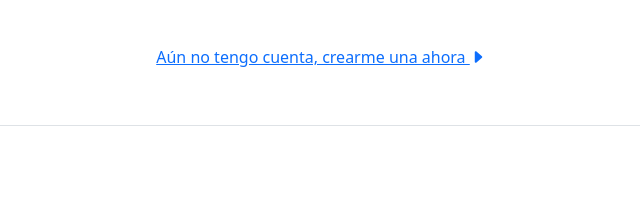
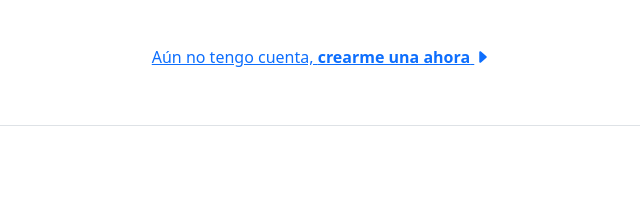
Before and after one commit to coxmau77/online-shop, a website: page public/login.html in a window 1280 px wide. Shown: the part 352-549 px from the top of the page, 319-959 px from the left. Drawn offline with nearby package versions, Linux system fonts and the light colour scheme.

Commit message:
chore: correcciones de codigo

```diff
--- a/public/login.html
+++ b/public/login.html
@@ -45,7 +45,8 @@
         </form>
 
         <div class="d-flex justify-content-center m-5">
-            <a href="./signup.html">Aún no tengo cuenta, crearme una ahora <i class="bi bi-caret-right-fill"></i></a>
+            <a href="./signup.html">Aún no tengo cuenta, <b>crearme una ahora</b> <i
+                    class="bi bi-caret-right-fill"></i></a>
         </div>
 
     </main>
```
Also changed, not shown: public/signup.html (+1 -3 lines).
